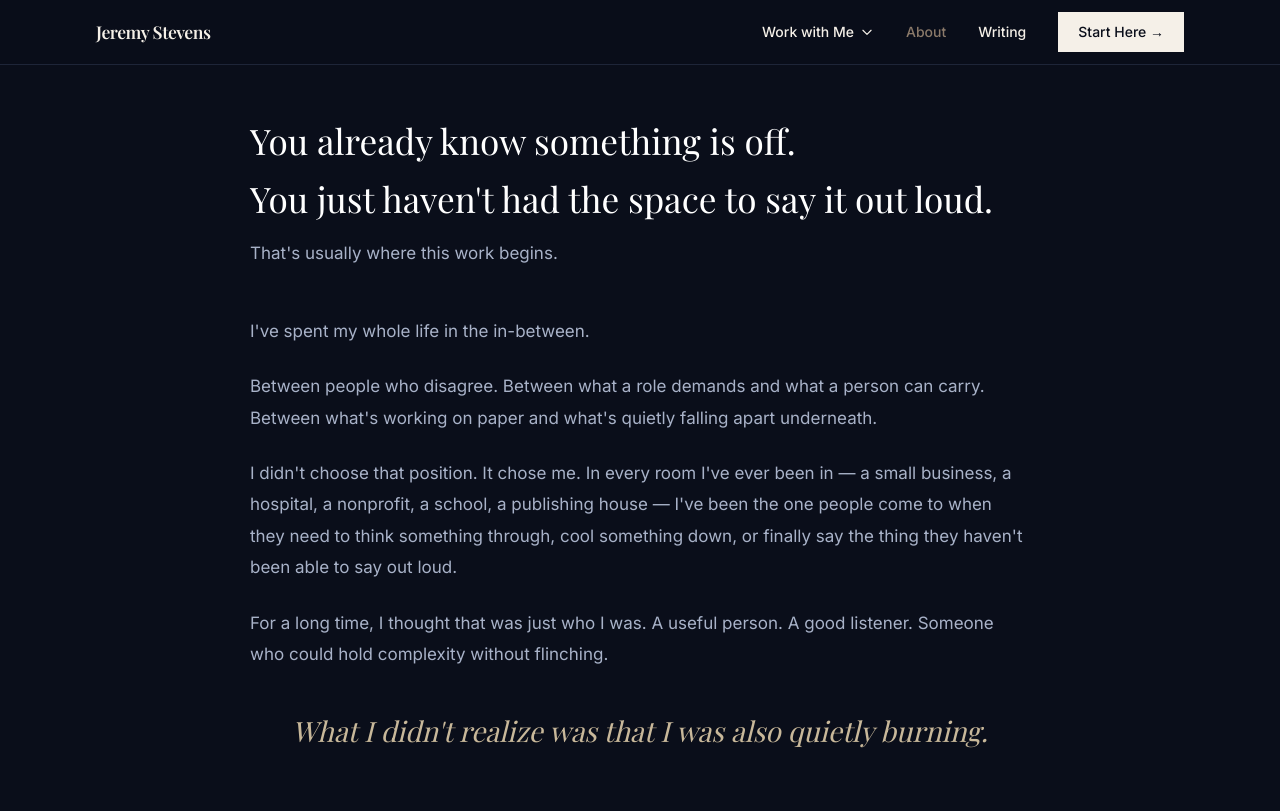
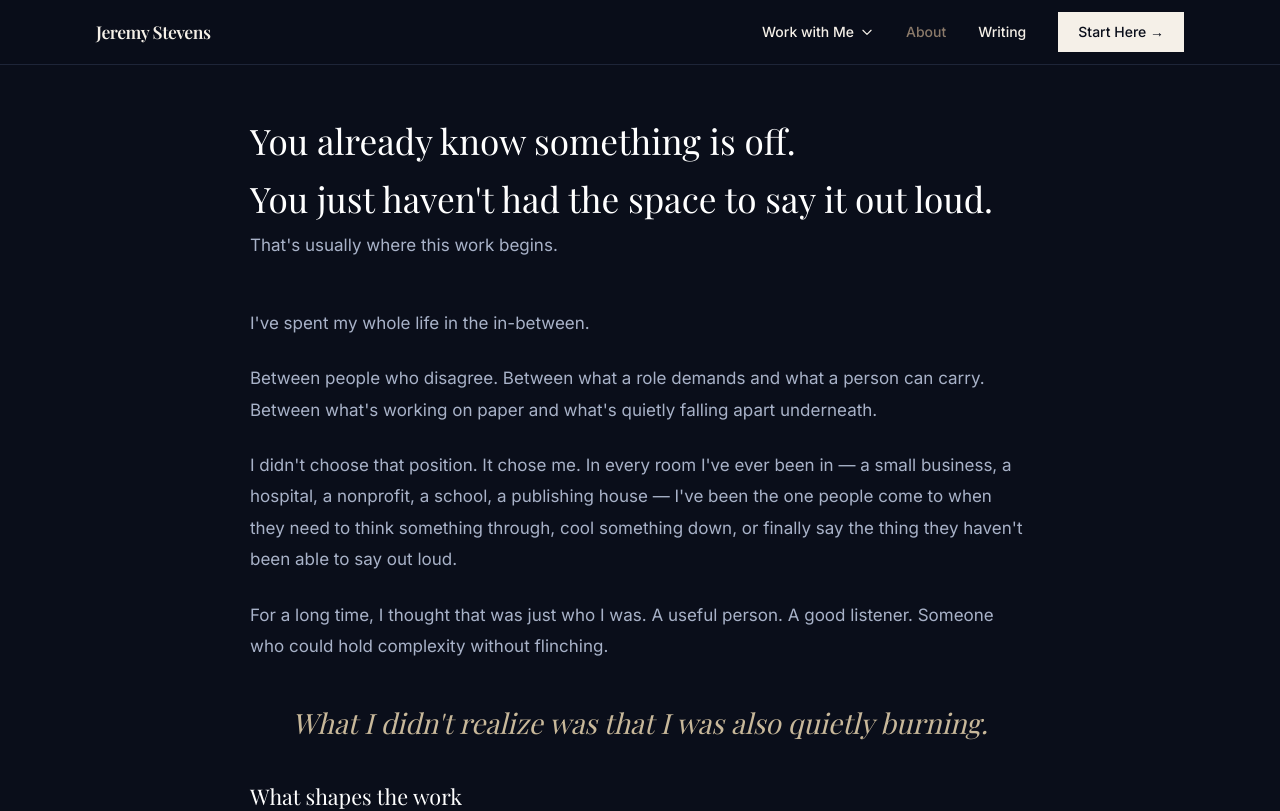
Before and after one commit to jskroening-afk/my-site, a Next.js app: page /about in a window 1280 px wide. Shown: the top 811 px of the page. Built offline with nearby package versions, Linux system fonts and the light colour scheme; a web font is replaced by a local one.

Commit message:
fix pull quote stacking and subline spacing

```diff
--- a/app/(site)/about/page.tsx
+++ b/app/(site)/about/page.tsx
@@ -37,7 +37,7 @@ const pullQuoteStyle = {
   fontStyle: 'italic',
   textAlign: 'center' as const,
   paddingTop: '40px',
-  paddingBottom: '40px',
+  paddingBottom: '0px',
 }
 
 export default function AboutPage() {
@@ -50,7 +50,7 @@ export default function AboutPage() {
           <span style={{ display: 'block', color: '#ffffff' }}>You already know something is off.</span>
           <span style={{ display: 'block', color: '#ffffff', marginTop: '16px' }}>You just haven't had the space to say it out loud.</span>
         </h1>
-        <p style={{ fontSize: '1.0625rem', color: '#a8b2c8', lineHeight: '1.6', marginTop: '20px' }}>
+        <p style={{ fontSize: '1.0625rem', color: '#a8b2c8', lineHeight: '1.6', marginTop: '12px' }}>
           That's usually where this work begins.
         </p>
       </section>
```
